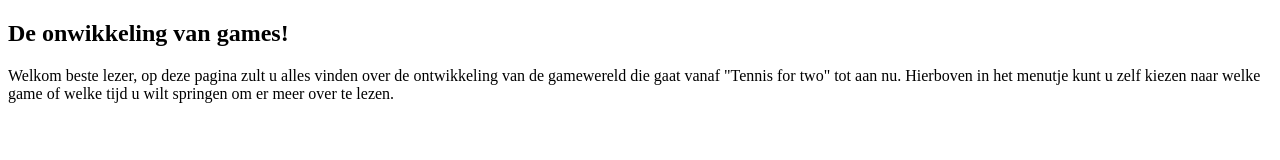
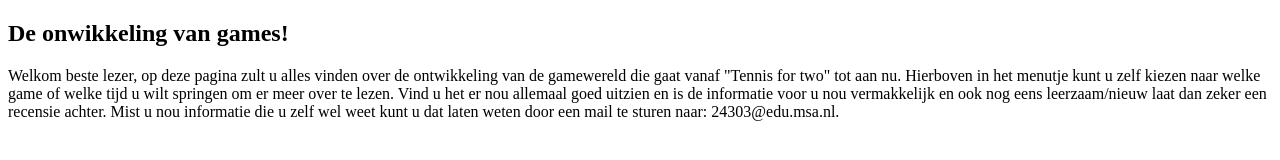
Before and after one commit to milanboth/ontwikkelingvangames, a plain HTML site: page index.html in a window 1280 px wide. Drawn offline with Linux system fonts and the light colour scheme.

Commit message:
Update index.html

```diff
--- a/index.html
+++ b/index.html
@@ -4,6 +4,9 @@
 
   <H2> De onwikkeling van games!</H2>
 
-  <p1> Welkom beste lezer, op deze pagina zult u alles vinden over de ontwikkeling van de gamewereld die gaat vanaf "Tennis for two" tot aan nu. Hierboven in het menutje kunt u zelf kiezen naar welke game of welke tijd u wilt springen om er meer over te lezen. </p1>
+  <p1>
+    Welkom beste lezer, op deze pagina zult u alles vinden over de ontwikkeling van de gamewereld die gaat vanaf "Tennis for two" tot aan nu. Hierboven in het menutje kunt u zelf kiezen naar welke game of welke tijd u wilt springen om er meer over te lezen.
+    Vind u het er nou allemaal goed uitzien en is de informatie voor u nou vermakkelijk en ook nog eens leerzaam/nieuw laat dan zeker een recensie achter. Mist u nou informatie die u zelf wel weet kunt u dat laten weten door een mail te sturen naar: 24303@edu.msa.nl.
+  </p1>
 
 </head>
```
